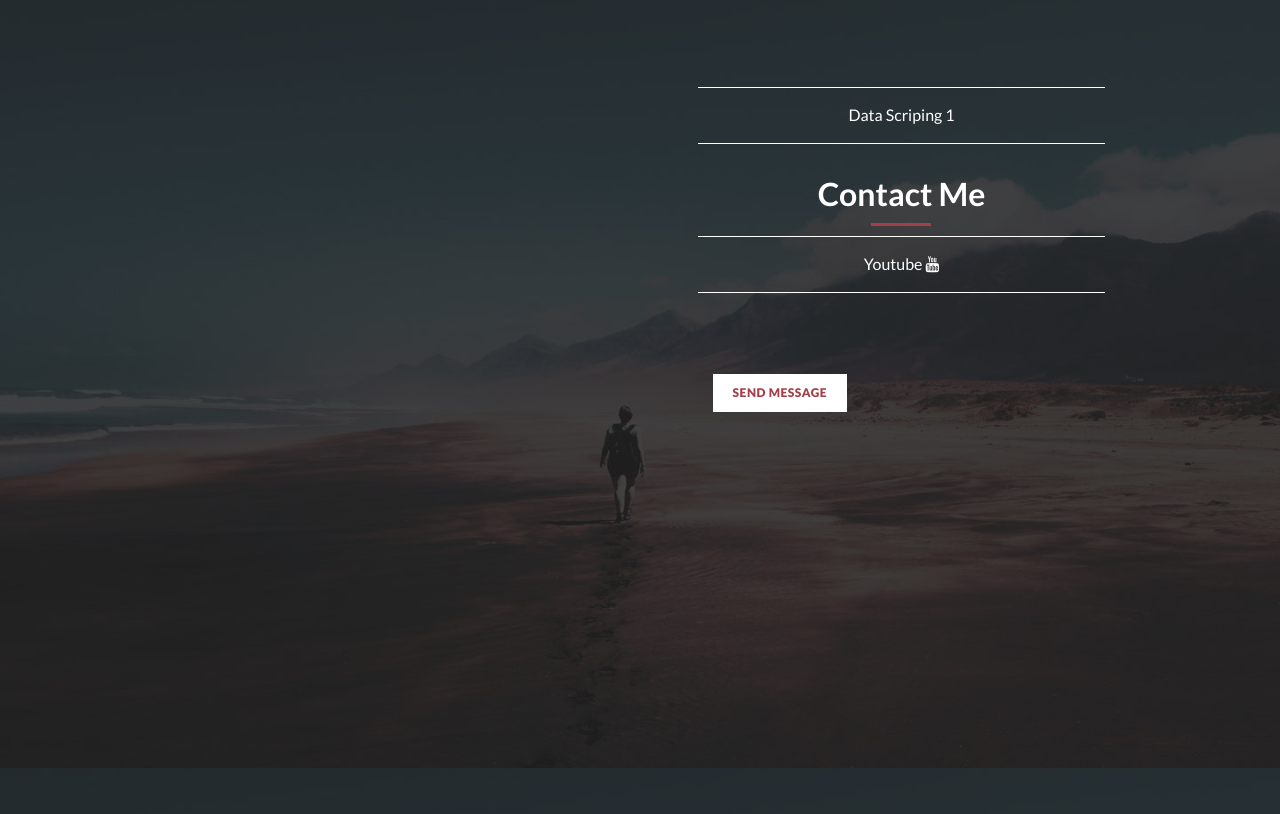
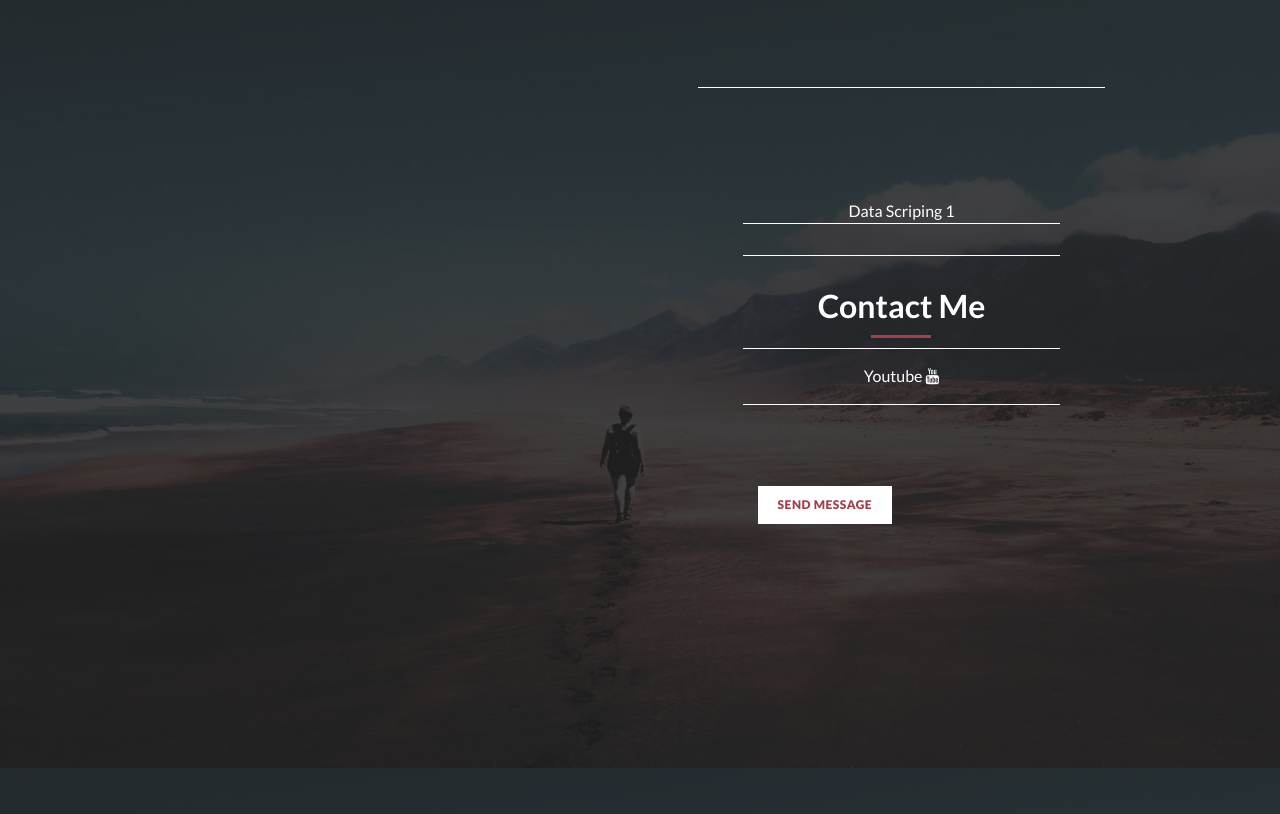
Before and after one commit to egipapers321/egipapers321.github.io, a plain HTML site: page index.html in a window 1280 px wide. Shown: the part 3232-4046 px from the top of the page. Drawn offline with Linux system fonts and the light colour scheme; a script that the page names is missing.

Commit message:
Update index.html

```diff
--- a/index.html
+++ b/index.html
@@ -241,6 +241,7 @@ https://templatemo.com/tm-531-reflux
           <div class="section-heading">
 
             <p>
+              <div class="section-heading">
               <a href="json.html">Data Scriping 1</a>
             </p>
             <p>
```
